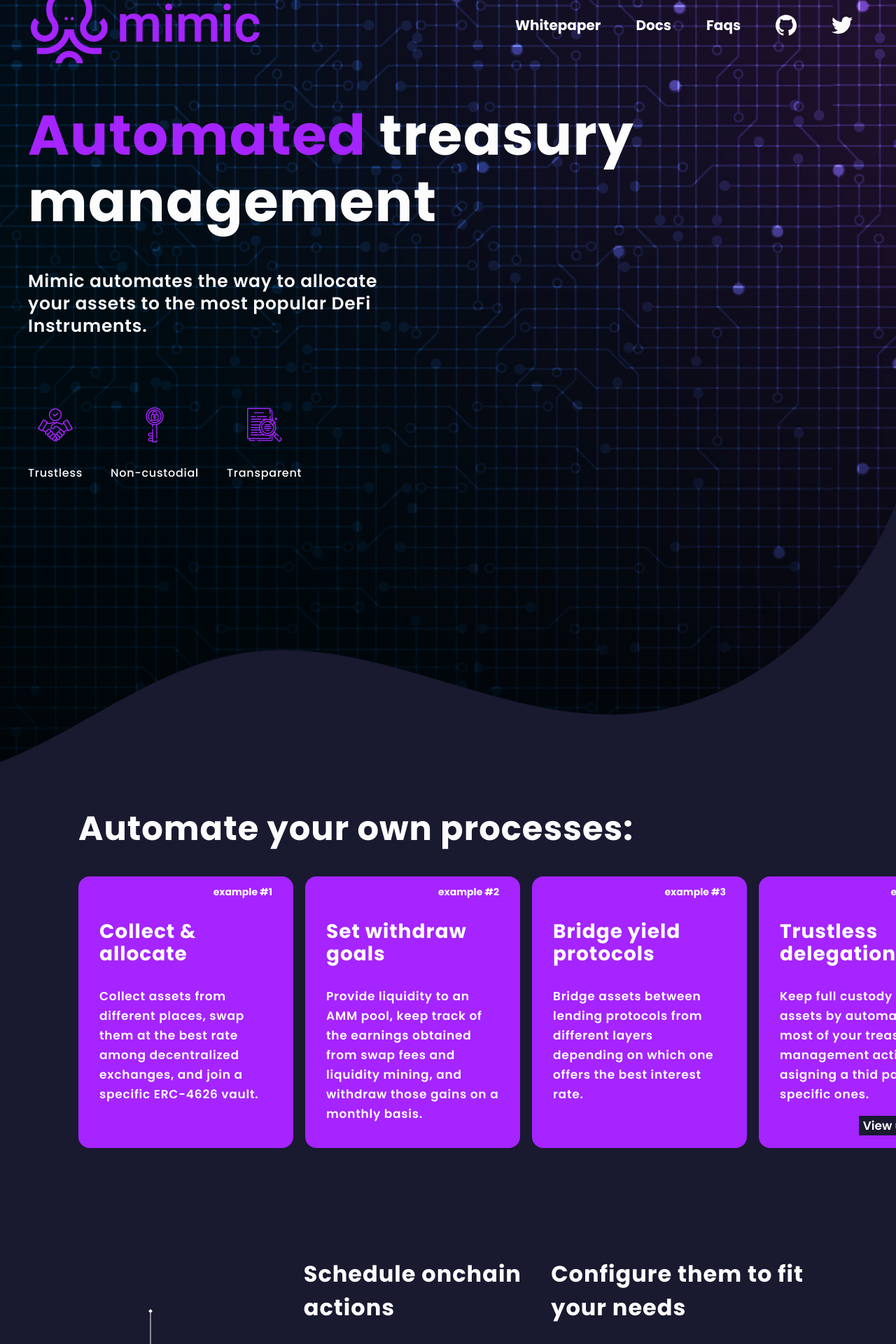
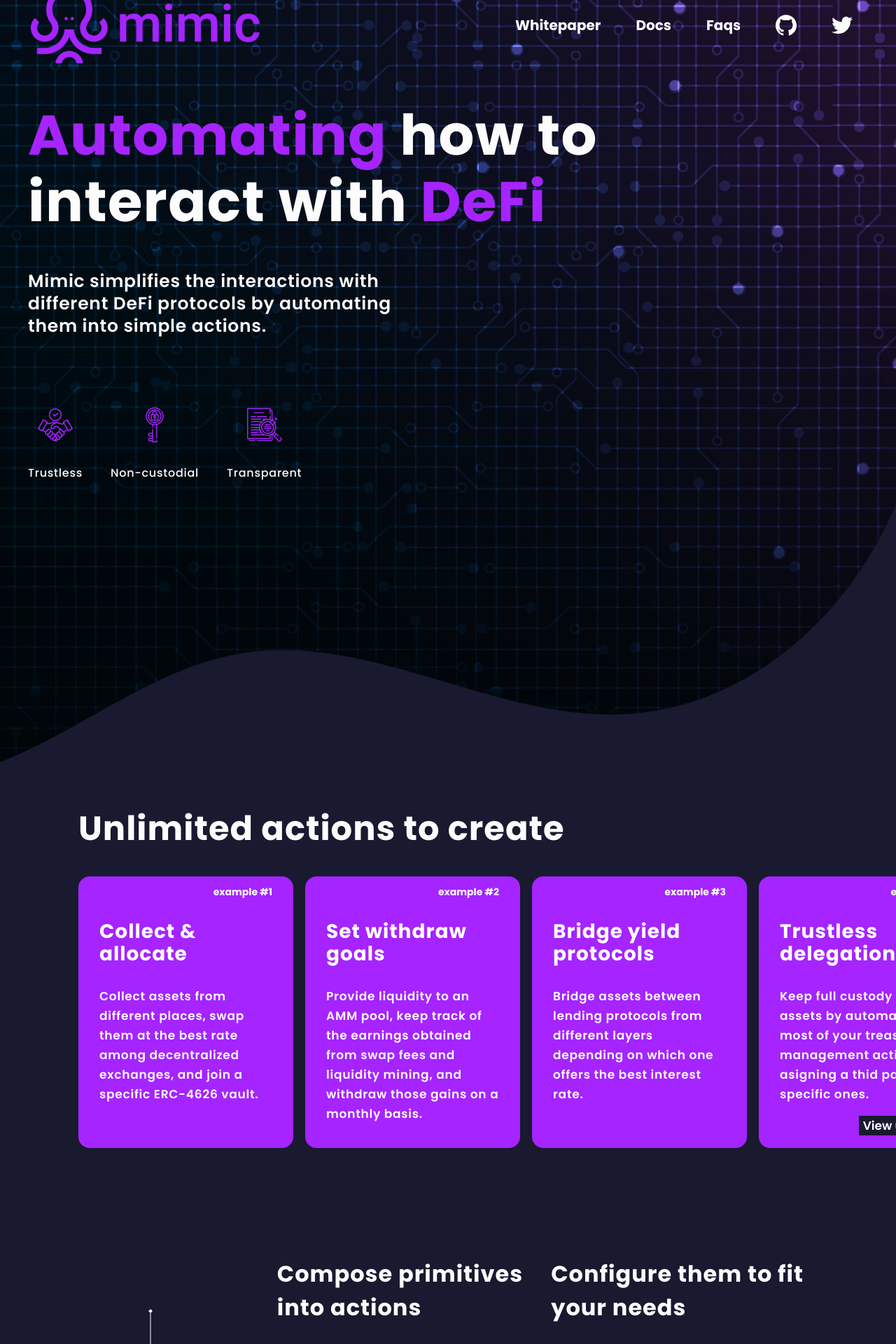
Before and after one commit to mimic-fi/mimic-fi.github.io, a React (Create React App) app: page / in a window 1280 px wide. Shown: the part 100-2020 px from the top of the page at 70% size. Built offline with nearby package versions, Linux system fonts and the light colour scheme.

Commit message:
update actions meaning

```diff
--- a/src/sections/Description.js
+++ b/src/sections/Description.js
@@ -20,8 +20,8 @@ const Description = () => {
         <Line src={line} />
         <Box>
           <h1>
-            Schedule onchain <br />
-            actions
+            Compose primitives <br />
+            into actions
           </h1>
           <div>
             <img src={check} alt="tick" />
--- a/src/sections/Features.js
+++ b/src/sections/Features.js
@@ -19,7 +19,7 @@ const Features = () => {
     <FeaturesSection>
       <Logo src={logo} />
       <div className="container">
-        <h1>Connect to any DeFi Protocol</h1>
+        <h1>Interact with any DeFi Protocol</h1>
         <h2>
           Mimic strategies hold the integration logic to interact with different
           DeFi protocols
--- a/src/sections/Hero.js
+++ b/src/sections/Hero.js
@@ -12,11 +12,11 @@ const Hero = () => (
     <Navbar />
     <Container>
       <h1>
-        <span>Automated</span> treasury management
+        <span>Automating</span> how to interact with <span>DeFi</span>
       </h1>
       <h2>
-        Mimic automates the way to allocate your assets to the most popular DeFi
-        Instruments.
+        Mimic simplifies the interactions with different DeFi protocols by
+        automating them into simple actions.
       </h2>
       <Icons>
         <Box>
--- a/src/sections/Steps.js
+++ b/src/sections/Steps.js
@@ -4,7 +4,7 @@ import done from "../assets/done.svg";
 const Steps = () => (
   <StepsSection>
     <Container>
-      <h1>Automate your own processes:</h1>
+      <h1>Unlimited actions to create</h1>
       <CardsContainer>
         <Card className="violet">
           <div>
```
